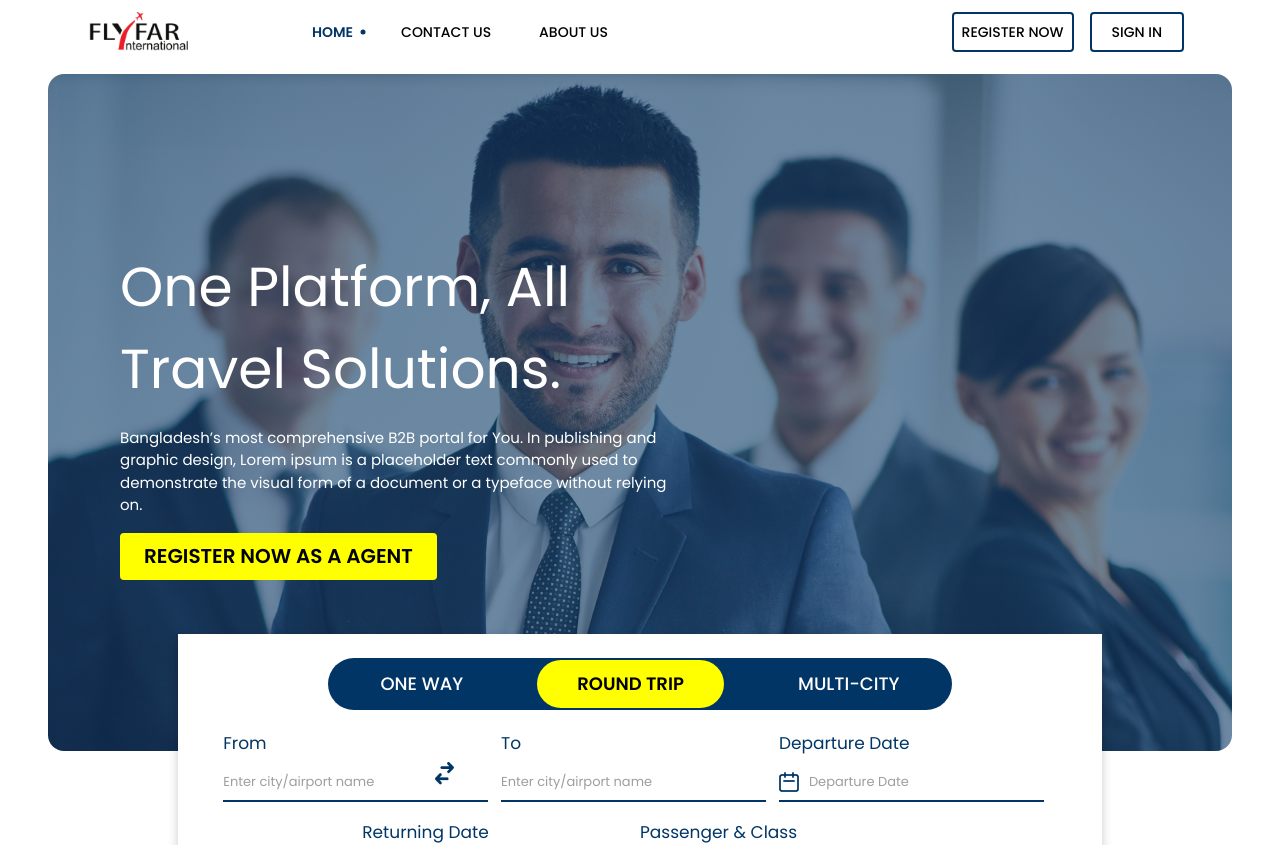
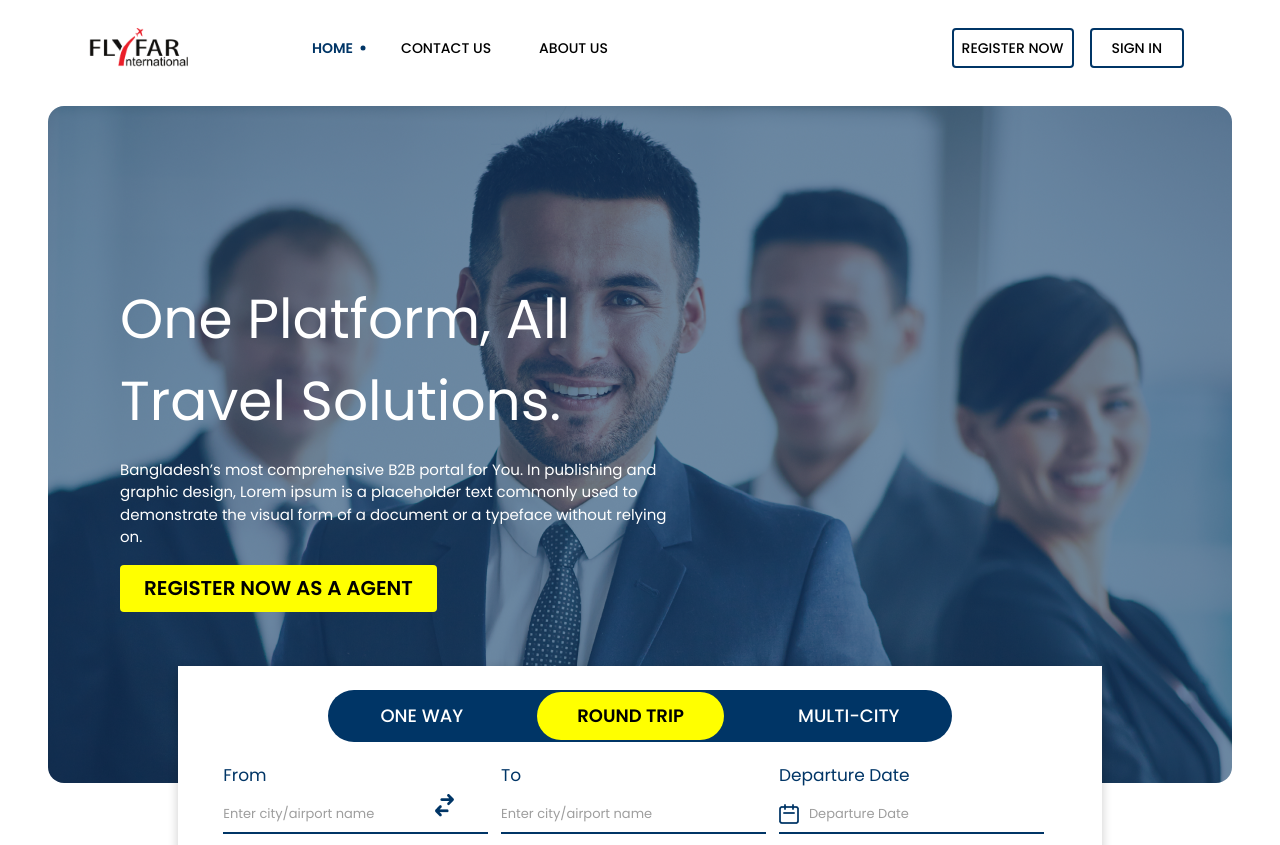
Before and after one commit to rakibul9618/fly-fair, a React (Create React App) app: page / in a window 1280 px wide. Shown: the top 845 px of the page. Built offline with nearby package versions, Linux system fonts and the light colour scheme.

Commit message:
completed

```diff
--- a/src/components/Footer.js
+++ b/src/components/Footer.js
@@ -235,8 +235,9 @@ const Footer = () => {
           color: '#434343',
           fontSize: '14px',
           px: 2,
-          paddingBottom: 4,
+          paddingBottom: 6,
           textAlign: 'center',
+          margin: 0,
         }}
       >
         @All Right Reserved By Fly Far International & Developed By FLy Far Tech
--- a/src/components/Header.js
+++ b/src/components/Header.js
@@ -32,7 +32,7 @@ const Header = () => {
           textAlign: { xs: 'center', md: 'start' },
           marginTop: { xs: '10px', xl: '20px' },
           backgroundImage: `url(${headerImage})`,
-          backgroundSize: { xs: 'cover'},
+          backgroundSize: { xs: 'cover' },
           backgroundPosition: 'center',
           backgroundRepeat: 'no-repeat',
           height: { xs: '400px', md: '677px' },
@@ -43,15 +43,15 @@ const Header = () => {
           sx={{
             p: 2,
             color: 'white',
-            width: { xs: '100%', md: '70%', lg: '50%'},
-            marginLeft: 4
+            width: { xs: '100%', md: '70%', lg: '50%' },
+            marginLeft: { xs: 0, md: 4 },
           }}
         >
           <Typography
             Container="h1"
             sx={{
               color: 'white',
-              fontSize: { xs: '20px', sm: '30px', md: '40px',lg: '55px' },
+              fontSize: { xs: '20px', sm: '30px', md: '40px', lg: '55px' },
             }}
           >
             One Platform, All Travel Solutions.
--- a/src/components/Navbar.js
+++ b/src/components/Navbar.js
@@ -30,7 +30,7 @@ const ResponsiveAppBar = () => {
 
   return (
     <Container>
-      <AppBar position="static" color="transparent" sx={{ boxShadow: 'none' }}>
+      <AppBar position="static" color="transparent" sx={{ boxShadow: 'none',py:2 }}>
         <Container maxWidth="xl">
           <Toolbar disableGutters sx={{ display: 'flex' }}>
             <Typography
```
